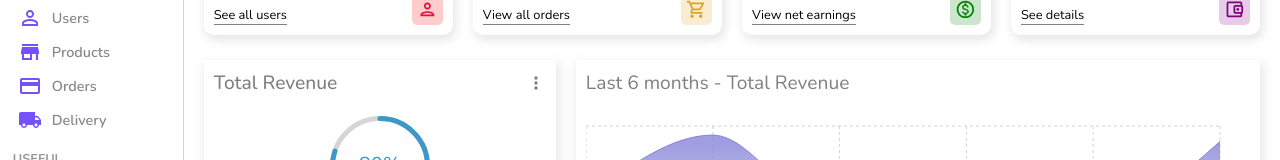
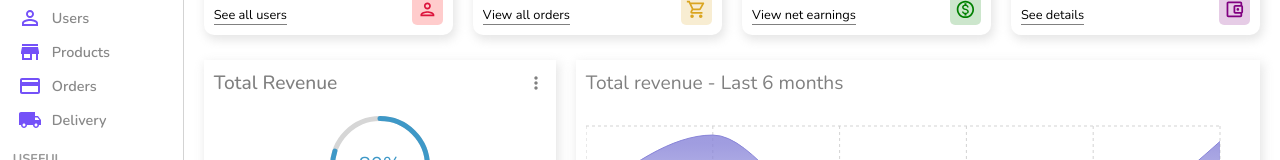
Before and after one commit to dan1el0123/admin-dashboard, a React (Create React App) app: page / in a window 1280 px wide. Shown: the part 156-316 px from the top of the page. Built offline with nearby package versions, Linux system fonts and the light colour scheme.

Commit message:
user title and aspect ratio props in chart component

```diff
--- a/src/components/chart/Chart.jsx
+++ b/src/components/chart/Chart.jsx
@@ -17,10 +17,10 @@ const data = [
     { name: "June", total: 1830 },
 ];
 
-const Chart = ({ aspect }) => {
+const Chart = ({ aspect, title }) => {
     return (
         <div className="chart">
-            <div className="title">Last 6 months - Total Revenue</div>
+            <div className="title">{title}</div>
             <ResponsiveContainer width="100%" aspect={aspect}>
                 <AreaChart
                     width={730}
--- a/src/pages/home/Home.jsx
+++ b/src/pages/home/Home.jsx
@@ -20,7 +20,10 @@ const Home = () => {
                 </div>
                 <div className="charts">
                     <Featured />
-                    <Chart aspect={3 / 1} />
+                    <Chart
+                        aspect={3 / 1}
+                        title="Total revenue - Last 6 months"
+                    />
                 </div>
                 <div className="listContainer">
                     <div className="listTitle">Latest Transactions</div>
--- a/src/pages/single/Single.jsx
+++ b/src/pages/single/Single.jsx
@@ -47,7 +47,10 @@ const Single = () => {
                         </div>
                     </div>
                     <div className="right">
-                        <Chart aspect={3 / 1} />
+                        <Chart
+                            aspect={3 / 1}
+                            title="User spending - Last 6 months"
+                        />
                     </div>
                 </div>
                 <div className="bottom"></div>
```
